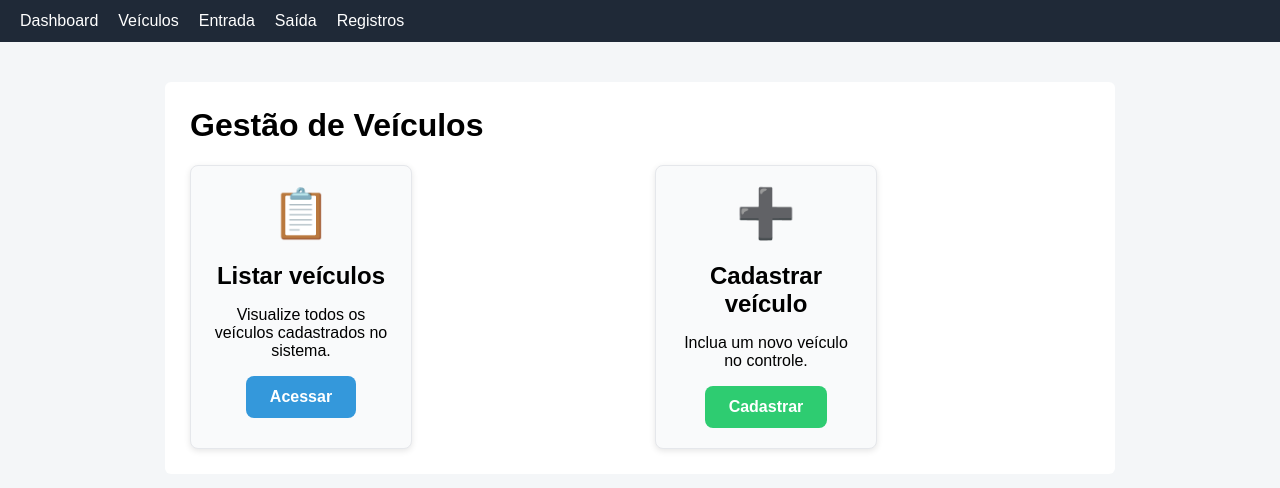
After one commit to alessandrocamargo/devcontrol, a Flask app: page /veiculos/menu in a window 1280 px wide. The commit adds this page. Shown: the top 488 px of the page. Run offline with Flask 3, Linux system fonts and the light colour scheme.

Commit message:
feat: improve vehicles menu UX with card layout

```diff
--- a/routes/veiculos.py
+++ b/routes/veiculos.py
@@ -1,49 +1,67 @@
+import sqlite3
 from flask import Blueprint, render_template, request, redirect, url_for, flash
-import sqlite3
+
 from database.db import get_db_connection
+from services.veiculo_status_service import listar_veiculos_com_status
 
-veiculos_bp = Blueprint("veiculos", __name__, url_prefix="/veiculos")
+veiculos_bp = Blueprint(
+    "veiculos",
+    __name__,
+    url_prefix="/veiculos"
+)
+
+@veiculos_bp.route("/menu",methods=["GET"])
+def menu_veiculos():
+    return render_template("veiculos/menu.html")
+
+# ==============================
+# LISTAR VEÍCULOS + STATUS
+# ==============================
+@veiculos_bp.route("/", methods=["GET"])
+def listar_veiculos():
+    veiculos = listar_veiculos_com_status()
+    return render_template("veiculos/listar.html", veiculos=veiculos)
 
 
-@veiculos_bp.route("/", methods=["GET", "POST"])
-def veiculos():
+# ==============================
+# FORMULÁRIO DE CADASTRO
+# ==============================
+@veiculos_bp.route("/novo", methods=["GET"])
+def novo_veiculo():
+    return render_template("veiculos/novo.html")
+
+
+# ==============================
+# SALVAR VEÍCULO
+# ==============================
+@veiculos_bp.route("/", methods=["POST"])
+def criar_veiculo():
+    placa = request.form["placa"]
+    modelo = request.form["modelo"]
+    setor = request.form["setor"]
+
     conn = get_db_connection()
 
-    if request.method == "POST":
-        placa = request.form.get("placa")
-        modelo = request.form.get("modelo")
-        setor = request.form.get("setor")
+    try:
+        conn.execute(
+            """
+            INSERT INTO veiculos (placa, modelo, setor)
+            VALUES (?, ?, ?)
+            """,
+            (placa, modelo, setor)
+        )
+        conn.commit()
+        flash("Veículo cadastrado com sucesso!", "success")
 
-        if not placa or not modelo or not setor:
-            flash("Preencha todos os campos.", "error")
-            conn.close()
-            return redirect(url_for("veiculos.veiculos"))
+    except sqlite3.IntegrityError:
+        # erro REAL de placa duplicada
+        flash("Já existe um veículo cadastrado com essa placa.", "warning")
 
-        try:
-            conn.execute(
-                """
-                INSERT INTO veiculos (placa, modelo, setor)
-                VALUES (?, ?, ?)
-                """,
-                (placa.upper(), modelo, setor)
-            )
-            conn.commit()
-            flash("Veículo cadastrado com sucesso!", "success")
+    except Exception as e:
+        # erro inesperado (não mascarar!)
+        flash(f"Erro ao cadastrar veículo: {e}", "danger")
 
-        except sqlite3.IntegrityError:
-            flash("Já existe um veículo cadastrado com essa placa.", "error")
+    finally:
+        conn.close()
 
-        except Exception as e:
-            flash(f"Erro ao cadastrar veículo: {e}", "error")
-
-        finally:
-            conn.close()
-
-        return redirect(url_for("veiculos.veiculos"))
-
-    veiculos = conn.execute(
-        "SELECT * FROM veiculos ORDER BY id DESC"
-    ).fetchall()
-    conn.close()
-
-    return render_template("veiculos.html", veiculos=veiculos)
+    return redirect(url_for("veiculos.listar_veiculos"))
--- a/static/css/style.css
+++ b/static/css/style.css
@@ -71,18 +71,18 @@ table tr:hover {
     border-radius: 6px;
     text-align: center;
     border: 1px solid #e5e7eb;
+    width: 180px;
+    border-radius: 8px;
+    text-align: center;
+    box-shadow: 0 2px 6px rgba(0,0,0,0.1);
 }
 
 .card h3 {
     margin: 0;
     color: #374151;
+    margin-bottom: 10px;
 }
 
-.card p {
-    font-size: 28px;
-    font-weight: bold;
-    margin-top: 10px;
-}
 
 .dashboard {
   display: flex;
@@ -91,24 +91,6 @@ table tr:hover {
   margin-top: 40px;
 }
 
-.card {
-  background: white;
-  padding: 20px;
-  width: 180px;
-  border-radius: 8px;
-  text-align: center;
-  box-shadow: 0 2px 6px rgba(0,0,0,0.1);
-}
-
-.card h3 {
-  margin-bottom: 10px;
-  color: #333;
-}
-
-.card p {
-  font-size: 28px;
-  font-weight: bold;
-}
 
 .navbar {
   background: #1f2937;
@@ -152,3 +134,40 @@ button {
   padding: 10px;
   margin-bottom: 10px;
 }
+
+.cards {
+            display: grid;
+            grid-template-columns: repeat(auto-fit, minmax(280px, 1fr));
+            gap: 30px;
+        }
+
+        .card:hover {
+            transform: translateY(-6px);
+            box-shadow: 0 12px 30px rgba(0,0,0,0.12);
+        }
+
+        .card-icon {
+            font-size: 48px;
+            margin-bottom: 20px;
+        }
+
+        .card h2 {
+            margin-bottom: 10px;
+        }
+
+        .card a {
+            display: inline-block;
+            padding: 12px 24px;
+            border-radius: 8px;
+            text-decoration: none;
+            color: white;
+            font-weight: bold;
+        }
+
+        .btn-listar {
+            background-color: #3498db;
+        }
+
+        .btn-cadastrar {
+            background-color: #2ecc71;
+        }
--- a/templates/base.html
+++ b/templates/base.html
@@ -9,7 +9,7 @@
 <body>
     <nav class="navbar">
         <a href="/">Dashboard</a>
-        <a href="/veiculos">Cadastrar</a>
+        <a href="{{ url_for('veiculos.menu_veiculos') }}">Veículos</a>
         <a href="/entrada">Entrada</a>
         <a href="/saida">Saída</a>
         <a href="/registros">Registros</a>
--- /dev/null
+++ b/templates/veiculos/menu.html
@@ -0,0 +1,26 @@
+{% extends 'base.html' %}
+{% block title %}Cadastro de Veículos{% endblock %}
+{% block content %}
+  <h1>Gestão de Veículos</h1>
+    <div class="cards">
+        <!-- CARD LISTAR -->
+        <div class="card">
+            <div class="card-icon">📋</div>
+            <h2>Listar veículos</h2>
+            <p>Visualize todos os veículos cadastrados no sistema.</p>
+            <a href="{{ url_for('veiculos.listar_veiculos') }}" class="btn-listar">
+                Acessar
+            </a>
+        </div>
+
+        <!-- CARD CADASTRAR -->
+        <div class="card">
+            <div class="card-icon">➕</div>
+            <h2>Cadastrar veículo</h2>
+            <p>Inclua um novo veículo no controle.</p>
+            <a href="{{ url_for('veiculos.novo_veiculo') }}" class="btn-cadastrar">
+                Cadastrar
+            </a>
+        </div>
+    </div>
+{% endblock %}
```
Also changed, not shown: services/veiculo_status_service.py (added, +24 -0 lines), templates/veiculos/listar.html (added), templates/veiculos/novo.html (renamed from templates/veiculos.html).
